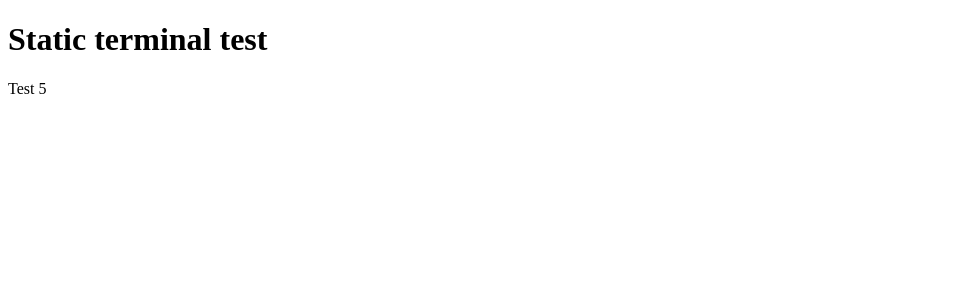
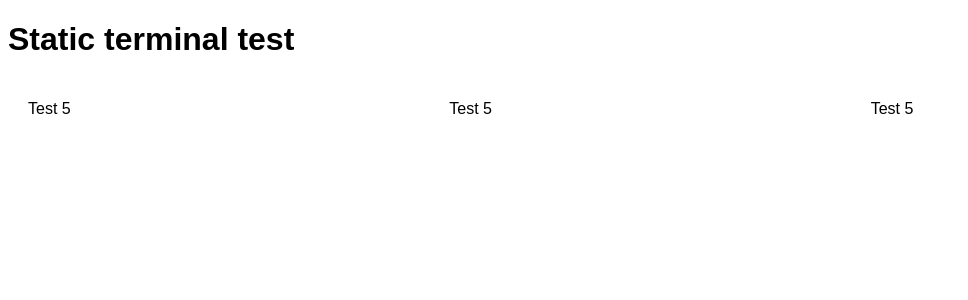
Before and after one commit to cars10/vue-static-terminal, a Vue app: page / in a window 1280 px wide. Shown: the top 300 px of the page, without its empty margins (0-968 px from the left). Built offline with nearby package versions, Linux system fonts and the light colour scheme.

Commit message:
adds some basic css

```diff
--- a/package.json
+++ b/package.json
@@ -24,6 +24,7 @@
     "babel-loader": "^7.1.2",
     "babel-plugin-transform-runtime": "^6.23.0",
     "babel-preset-es2015": "^6.24.1",
+    "css-loader": "^0.28.9",
     "html-webpack-plugin": "^2.30.1",
     "vue": "^2.5.13",
     "vue-loader": "^14.0.3",
--- a/src/App.vue
+++ b/src/App.vue
@@ -1,9 +1,35 @@
 <template>
     <div>
         <h1>Static terminal test</h1>
+        <div class="grid">
+            <div class="col">
                 <static-terminal></static-terminal>
             </div>
+            <div class="col">
+                <static-terminal></static-terminal>
+            </div>
+            <div class="col">
+                <static-terminal></static-terminal>
+            </div>
+        </div>
+
+    </div>
 </template>
+
+<style>
+    * {
+        font-family: sans-serif;
+    }
+
+    .grid {
+        display: flex;
+    }
+
+    .col {
+        flex: 1;
+        margin: 20px;
+    }
+</style>
 
 <script>
     import StaticTerminal from './components/StaticTerminal.vue'
```
Also changed, not shown: 1 other file (tests, documents, lock files or other folders). Lines whose indentation alone changed are shown as unchanged.
